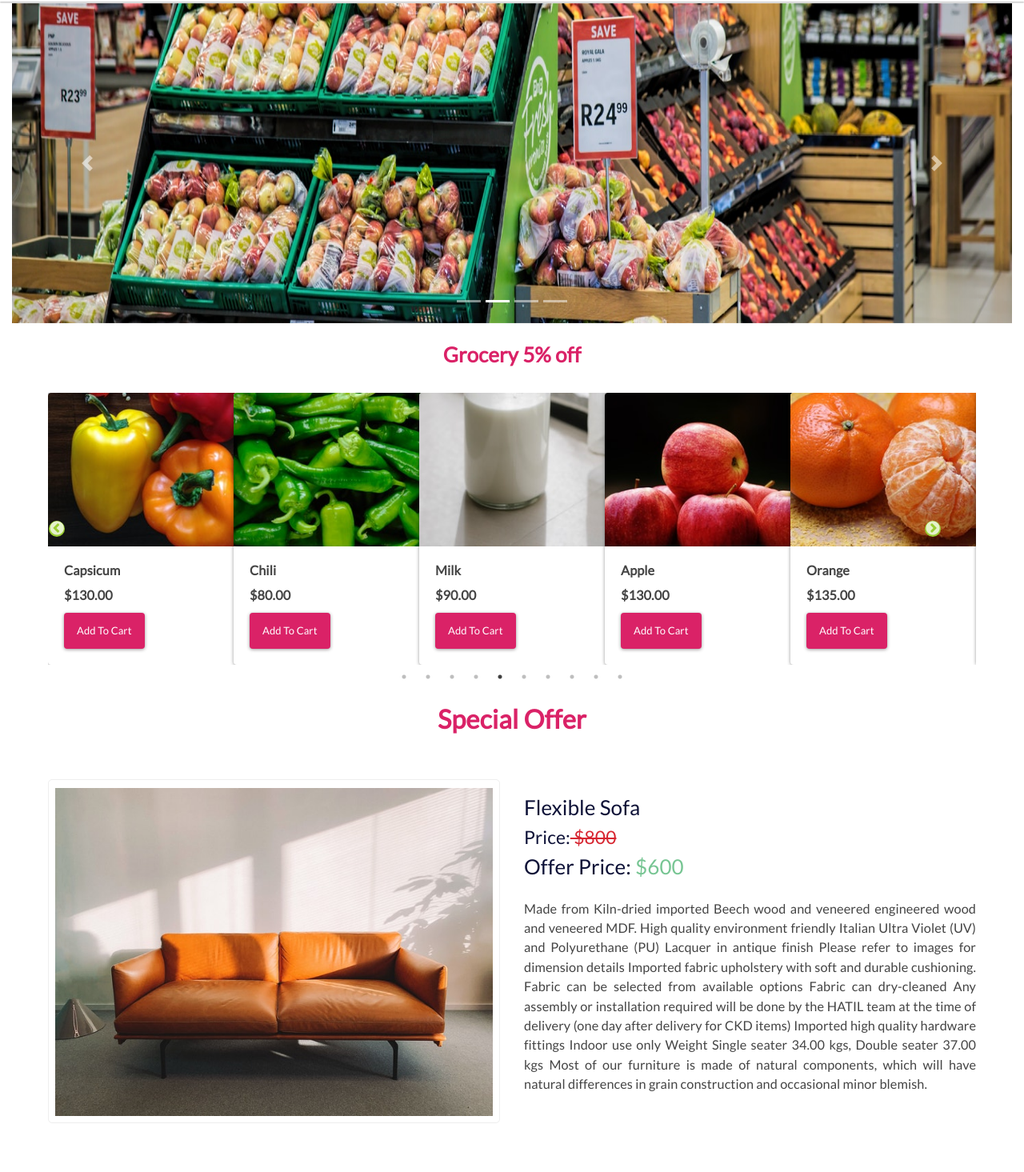
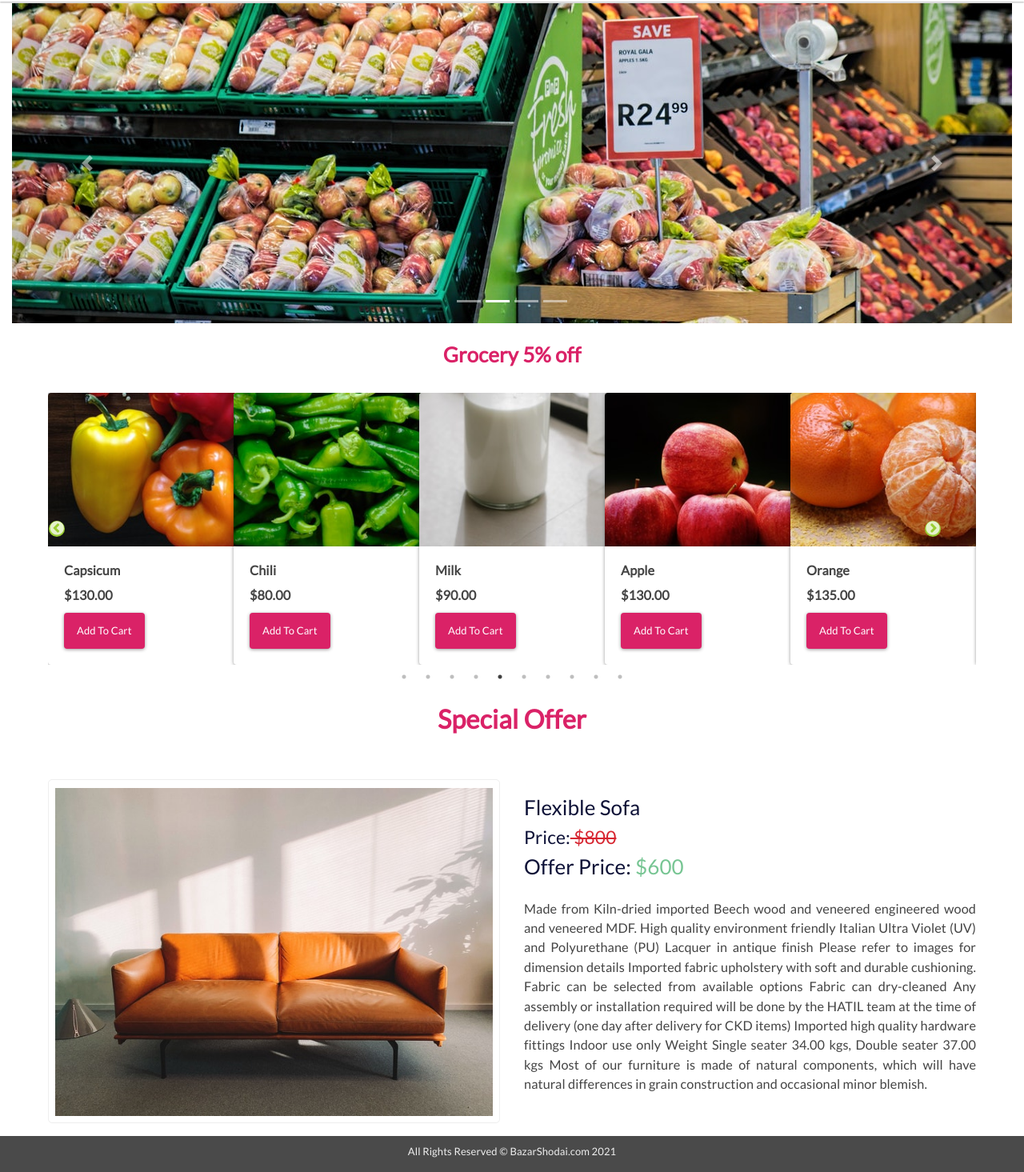
Before and after one commit to Shantovai23/React-Grocery-Ecommerce-site, a React (Create React App) app: page / in a window 1280 px wide. Shown: the part 96-1561 px from the top of the page at 80% size. Before the commit the page ends 1516 px from the top, so only its background shows below. Built offline with nearby package versions, Linux system fonts and the light colour scheme; a web font is replaced by a local one.

Commit message:
footerAdded

```diff
--- a/src/App.css
+++ b/src/App.css
@@ -182,6 +182,23 @@
 
 
 
+/**********Footer*********/
+
+#footer{
+  width: 100%;
+  height: 70px;
+  color: #EEEEEE;
+  background: #4A4A4A;
+  display: flex;
+  justify-content: center;
+  align-items: center;
+  flex-wrap: wrap;
+  flex-direction: column;
+}
+
+
+
+
 
 
 
--- a/src/App.js
+++ b/src/App.js
@@ -12,6 +12,7 @@ import Clothes from './components/Clothes'
 import Gadgets from './components/Gadgets'
 import PageNotFound from './components/PageNotFound'
 import CartContextProvider from './Global/CartContext'
+
 
 function App() {
   return (
--- a/src/components/Clothes.js
+++ b/src/components/Clothes.js
@@ -1,5 +1,4 @@
 import React, { useContext } from 'react'
-
 import {ProductsContext} from '../Global/ProductsContext'
 import {CartContext} from '../Global/CartContext'
 
--- /dev/null
+++ b/src/components/Footer.js
@@ -0,0 +1,14 @@
+import React from 'react'
+
+
+const Footer=()=>{
+
+    return(<div>
+       <div id="footer">
+           <p>All Rights Reserved © BazarShodai.com 2021</p>
+           <small>Developed by Hasibul Hasan Shanto</small>
+       </div>
+    </div>)
+}
+
+export default Footer
--- a/src/components/NavbarCom.js
+++ b/src/components/NavbarCom.js
@@ -24,9 +24,6 @@ const NavbarCom = () => {
           <Nav.Link  >
           <Link id="items" to='clothes'> Clothes</Link>
           </Nav.Link>
-          <Nav.Link  >
-          <Link id="items" to='gadgets'> Gadgets</Link>
-          </Nav.Link>
         </Nav>
 
         {/* <Form inline>
--- a/src/components/OffersProducts.js
+++ b/src/components/OffersProducts.js
@@ -6,7 +6,7 @@ import { ProductsContext } from "../Global/ProductsContext";
 import Slider2 from "../components/Slider";
 import SpecialOffer from "../components/SpecialOffer";
 import { CartContext } from "../Global/CartContext";
-
+import Footer from '../components/Footer'
 const Responsive = () => {
   const { offersProducts } = useContext(ProductsContext);
   const { dispatch } = useContext(CartContext);
@@ -103,6 +103,7 @@ const Responsive = () => {
         </Slider>
       </div>
       <SpecialOffer />
+      <Footer/>
     </div>
   );
 };
--- a/src/components/Slider.js
+++ b/src/components/Slider.js
@@ -4,23 +4,24 @@ import img1 from "../img/testSlider4.jpg";
 import img2 from "../img/testSlider3.jpg";
 import img3 from "../img/testSlider2.jpg";
 import img4 from "../img/testSlider.jpg";
+import comboImg from '../img/combo.jpg'
 
 const Slider = () => {
   return (
       <div id="slider">
       <Carousel>
         <Carousel.Item>
-          <img className="d-block w-100" src={img3} alt="Second slide" />
+          <img className="d-block w-100" src={img3} alt="Second slide" style={{objectFit:'cover'}} />
         </Carousel.Item>
 
         <Carousel.Item>
-          <img className="d-block w-100" src={img4} alt="Second slide" />
+          <img className="d-block w-100" src={img4} alt="Second slide" style={{objectFit:'cover'}} />
         </Carousel.Item>
         <Carousel.Item>
-          <img className="d-block w-100" src={img2} alt="Second slide" />
+          <img className="d-block w-100" src={img2} alt="Second slide" style={{objectFit:'cover'}} />
         </Carousel.Item>
         <Carousel.Item>
-          <img className="d-block w-100" src={img1} alt="First slide" />
+          <img className="d-block w-100" src={comboImg} alt="First slide"  style={{objectFit:'cover'}}/>
         </Carousel.Item>
       </Carousel>
     </div>
```
